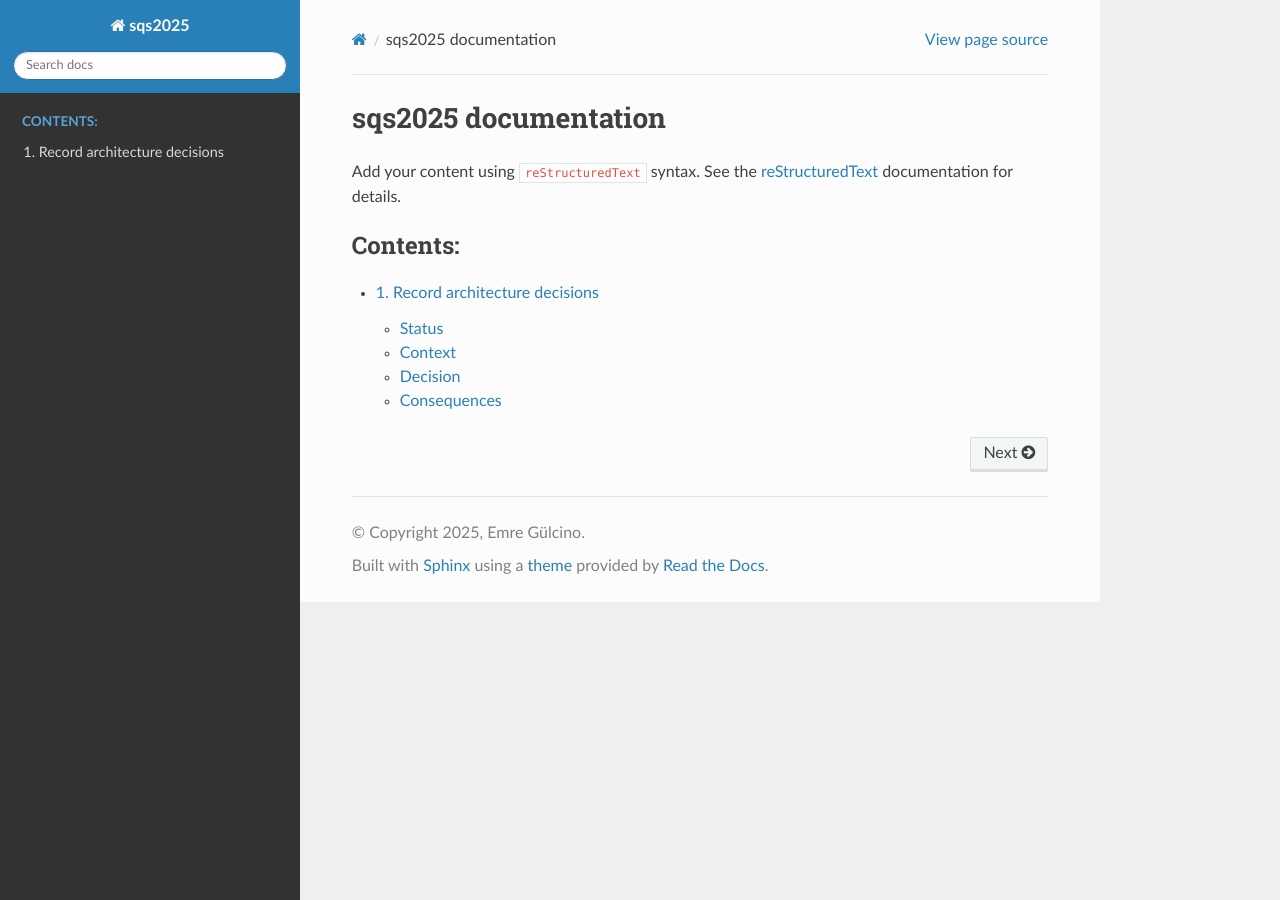
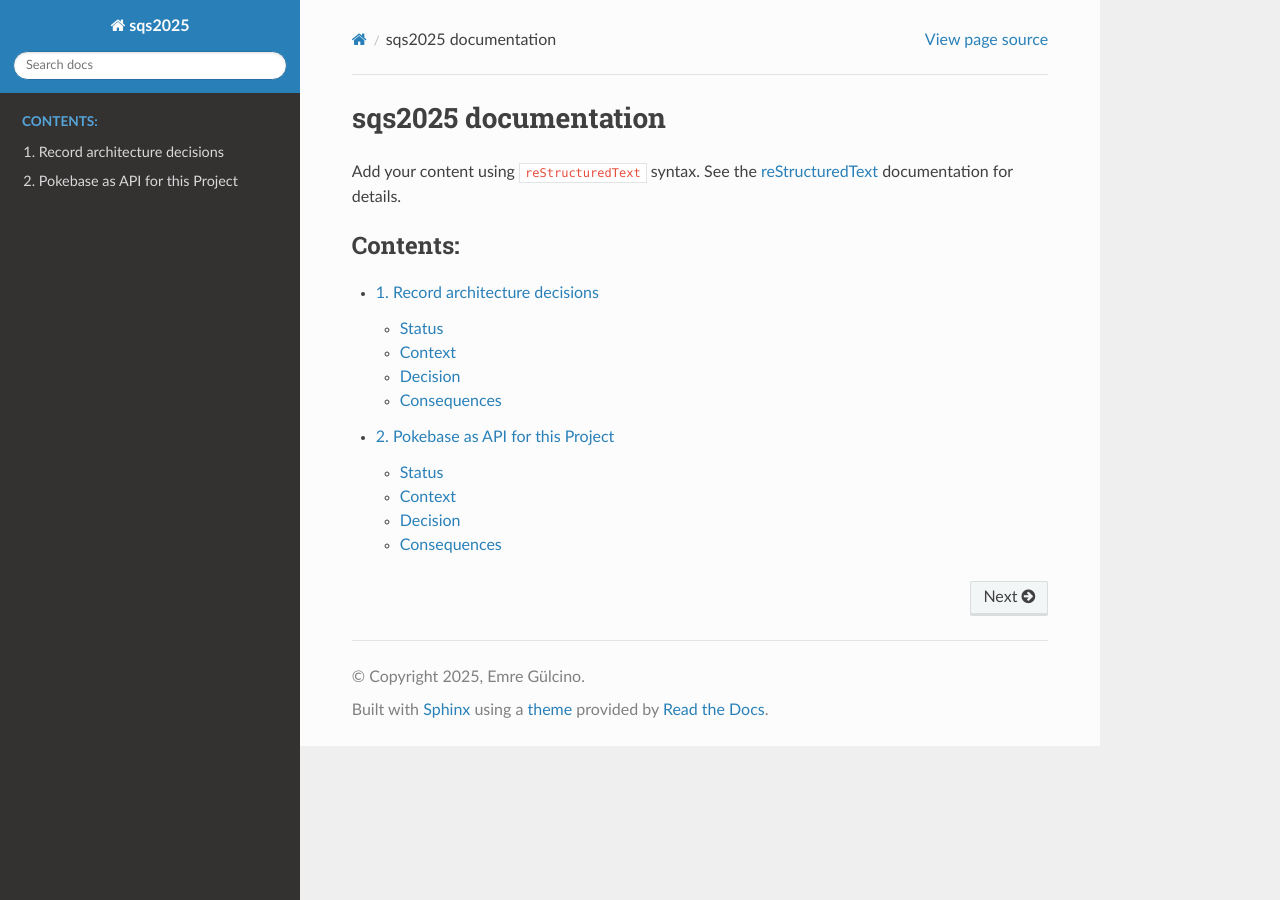
Before and after one commit to tsuna244/sqs2025, a Sphinx documentation site: the page built from doc/index.rst, in a window 1280 px wide. Built offline with Sphinx 7.4.7 and the Read the Docs theme 3.1.0, drawn with Linux system fonts in a browser that asks for light colours.

Commit message:
changed approach to fix rtd

```diff
--- a/doc/index.rst
+++ b/doc/index.rst
@@ -15,3 +15,4 @@ documentation for details.
    :caption: Contents:
 
    adr/0001-record-architecture-decisions.md
+   adr/0002-pokebase-as-api-for-this-project.md
```
